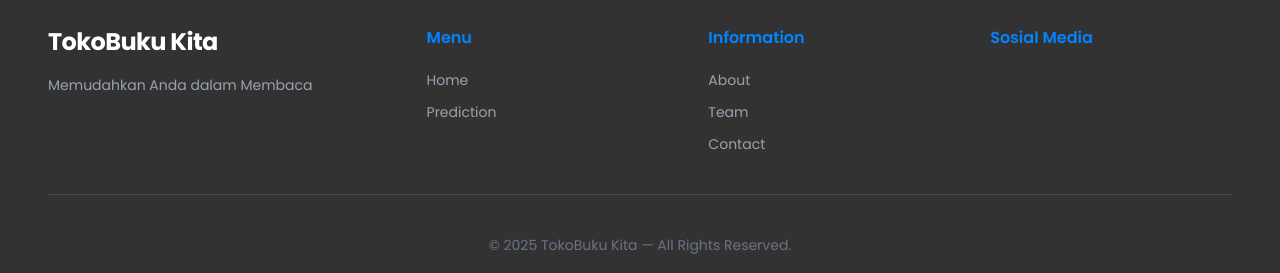
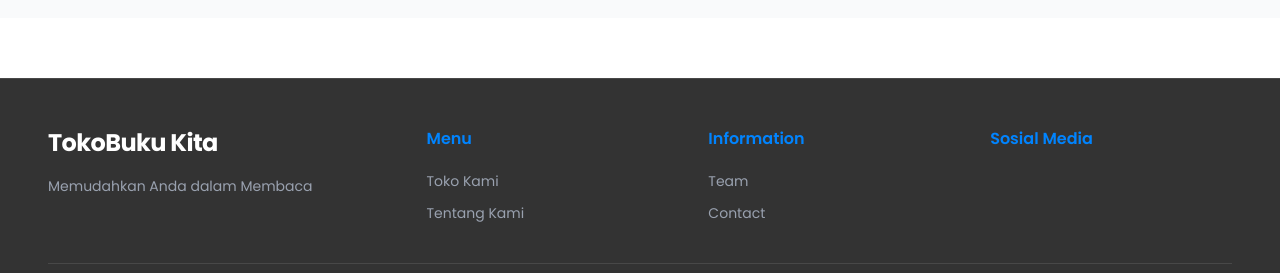
Before and after one commit to RfndUsdan/frontend-toko-buku, a Next.js app: page / in a window 1280 px wide. Shown: the part 847-1120 px from the top of the page. Built offline with nearby package versions, Linux system fonts and the light colour scheme; no server answers.

Commit message:
refactor: remove Footer component from pages and update links in Footer

```diff
--- a/app/books/[id]/page.tsx
+++ b/app/books/[id]/page.tsx
@@ -1,7 +1,6 @@
 "use client";
 import { useEffect, useState, useRef } from "react";
 import { useParams, useRouter } from "next/navigation";
-import Footer from "@/components/Footer";
 import api from "@/lib/axios";
 import {
   Heart,
@@ -187,8 +186,6 @@ export default function BookDetailPage() {
           </div>
         </div>
       </main>
-
-      <Footer />
     </div>
   );
 }
--- a/app/layout.tsx
+++ b/app/layout.tsx
@@ -1,8 +1,8 @@
 import type { Metadata } from "next";
 import { Poppins, Playfair_Display } from "next/font/google";
 import "./globals.css";
-import Navbar from "@/components/Navbar"; // Sesuaikan path folder Navbar Anda
-
+import Navbar from "@/components/Navbar";
+import Footer from "@/components/Footer";
 // Konfigurasi Poppins
 const poppins = Poppins({
   subsets: ["latin"],
@@ -21,6 +21,7 @@ export default function RootLayout({ children }: { children: React.ReactNode })
       <body className="font-sans antialiased bg-gray-50 text-slate-900">
         <Navbar />
         <main>{children}</main>
+        <Footer />
       </body>
     </html>
   );
--- a/app/orders/page.tsx
+++ b/app/orders/page.tsx
@@ -10,6 +10,7 @@ import {
   AlertCircle,
 } from "lucide-react";
 import Swal from "sweetalert2";
+import Footer from "@/components/Footer";
 
 export default function OrdersPage() {
   const [orders, setOrders] = useState<any[]>([]);
--- a/app/page.tsx
+++ b/app/page.tsx
@@ -3,7 +3,6 @@ import { useEffect, useState } from "react";
 import api from "@/lib/axios";
 import { Search, BookOpen, Loader2 } from "lucide-react";
 import BookCard from "@/components/BookCard";
-import Footer from "@/components/Footer";
 
 export default function HomePage() {
   const [books, setBooks] = useState([]);
@@ -114,7 +113,6 @@ export default function HomePage() {
           </div>
         )}
       </main>
-      <Footer />
     </div>
   );
 }
--- a/components/Footer.tsx
+++ b/components/Footer.tsx
@@ -19,8 +19,8 @@ export default function Footer() {
           <div className="footer-col">
             <h3 className="text-[#0084ff] font-semibold mb-5">Menu</h3>
             <ul className="space-y-3 text-sm text-gray-400">
-              <li><a href="#" className="hover:text-[#0084ff] hover:pl-1 transition-all">Home</a></li>
-              <li><a href="#" className="hover:text-[#0084ff] hover:pl-1 transition-all">Prediction</a></li>
+              <li><a href="/" className="hover:text-[#0084ff] hover:pl-1 transition-all">Toko Kami</a></li>
+              <li><a href="/about" className="hover:text-[#0084ff] hover:pl-1 transition-all">Tentang Kami</a></li>
             </ul>
           </div>
 
@@ -28,7 +28,6 @@ export default function Footer() {
           <div className="footer-col">
             <h3 className="text-[#0084ff] font-semibold mb-5">Information</h3>
             <ul className="space-y-3 text-sm text-gray-400">
-              <li><a href="#" className="hover:text-[#0084ff] hover:pl-1 transition-all">About</a></li>
               <li><a href="#" className="hover:text-[#0084ff] hover:pl-1 transition-all">Team</a></li>
               <li><a href="#" className="hover:text-[#0084ff] hover:pl-1 transition-all">Contact</a></li>
             </ul>
```
